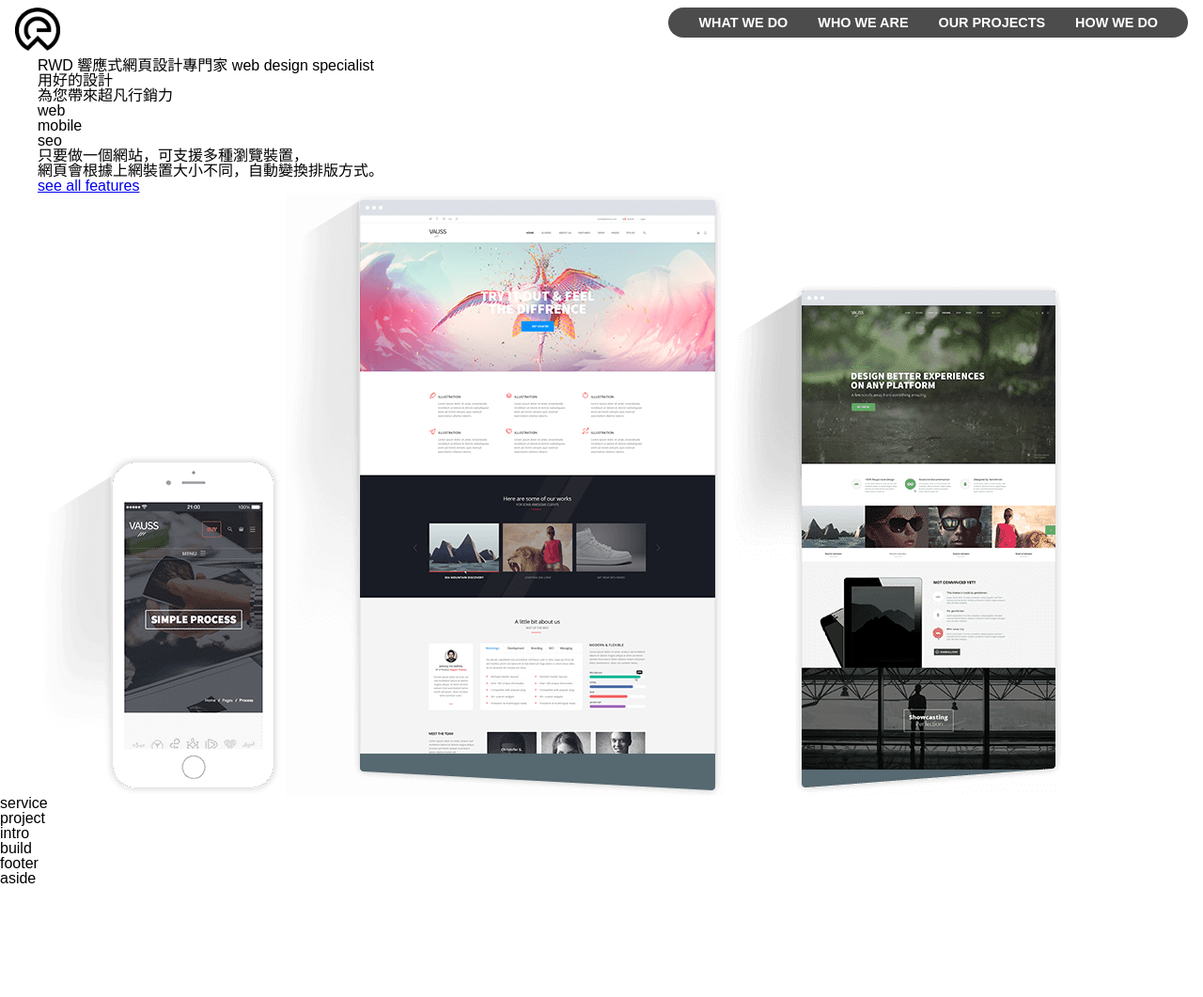
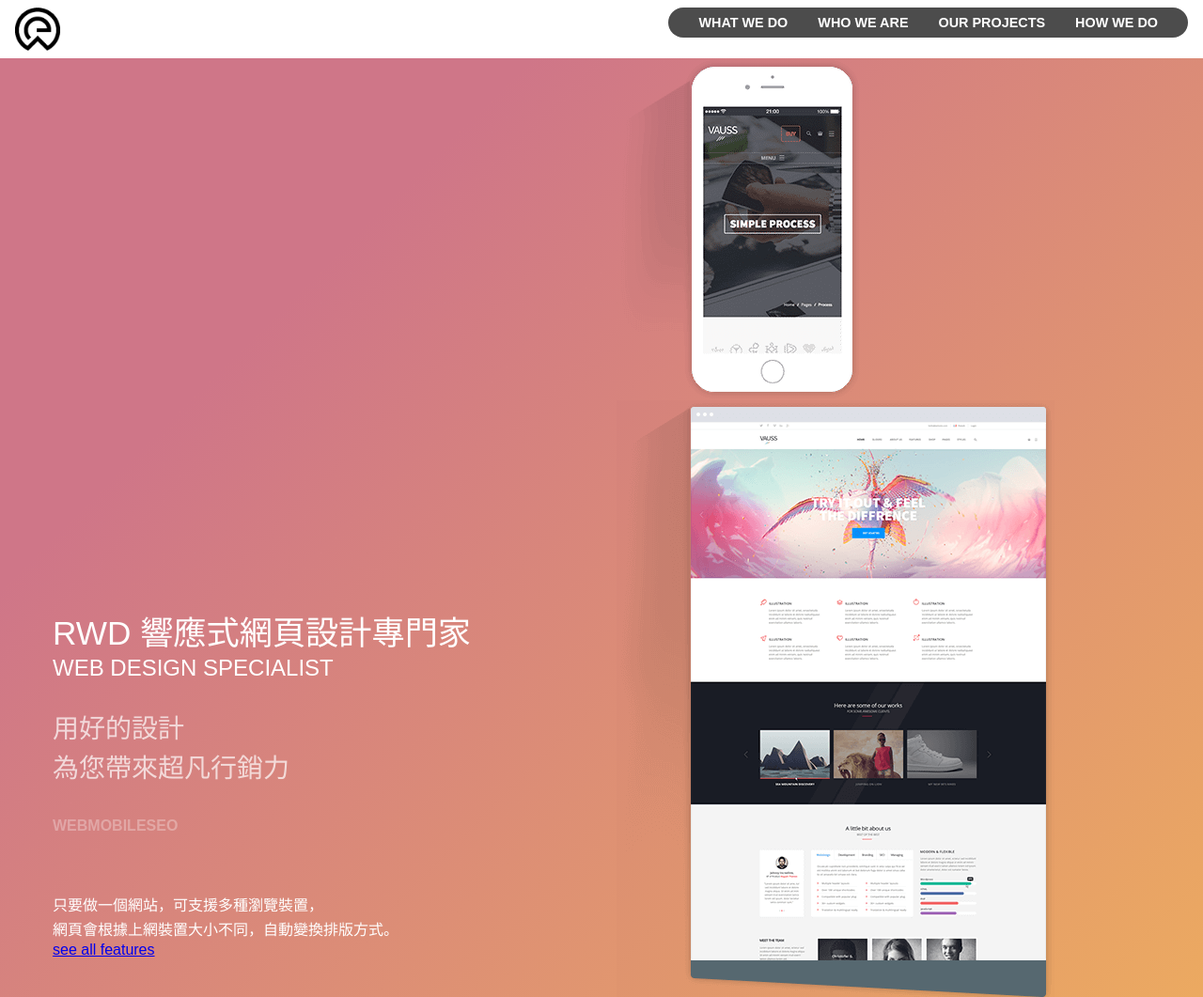
Before and after one commit to w-rafayel/project_We, a plain HTML site: page index.html in a window 1280 px wide. Shown: the top 1061 px of the page at 94% size. Before the commit the page ends 943 px from the top, so only its background shows below. Drawn offline with Linux system fonts and the light colour scheme.

Commit message:
update banner

```diff
--- a/index.html
+++ b/index.html
@@ -73,7 +73,7 @@
             <div class="banner-head">
                 <h1 class="banner-title">
                     RWD 響應式網頁設計專門家
-                    <small>web design specialist</small>
+                    <small class="banner-small">web design specialist</small>
                 </h1>
 
                 <h2 class="banner-subtitle">
--- a/style/all.css
+++ b/style/all.css
@@ -60,7 +60,8 @@ img {
 }
 
 .header-li {
-    margin: 0 1rem;
+    margin-left: 1rem;
+    margin-right: 1rem;
 }
 
 .header-link {
@@ -75,3 +76,53 @@ img {
 .header-link:hover {
     color: #cf7688;
 }
+
+/* banner =============================================== */
+
+.banner {
+    background-image: linear-gradient(135deg, #cf7688 20%, #f5ba54 100%);
+    color: #fff;
+}
+
+.banner-container {
+    display: flex;
+    align-items: center;
+}
+
+.banner-head, .banner-body {
+    width: 50%;
+    padding-left: 1rem;
+    padding-right: 1rem;
+    box-sizing: border-box;
+}
+
+.banner-title {
+    margin-bottom: 2rem;
+    font-size: 2.2rem;
+}
+
+.banner-small {
+    display: block;
+    margin-top: .5rem;
+    font-size: 1.5rem;
+    text-transform: uppercase;
+}
+
+.banner-subtitle {
+    margin-bottom: 2rem;
+    font-size: 1.75rem;
+    line-height: 1.5;
+    color: rgba(255, 255, 255, .7);
+}
+
+.banner-desc {
+    line-height: 1.6;
+}
+
+.banner-ul {
+    display: flex;
+    margin-bottom: 4rem;
+    font-weight: 600;
+    text-transform: uppercase;
+    color: rgba(255, 255, 255, .3);
+}
```
